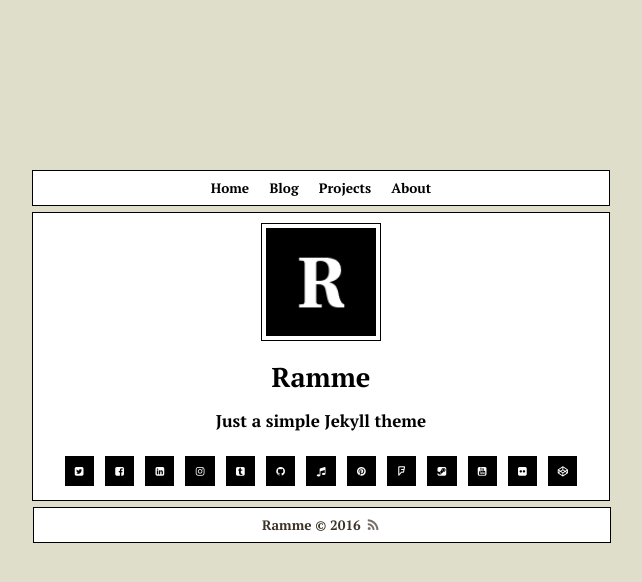
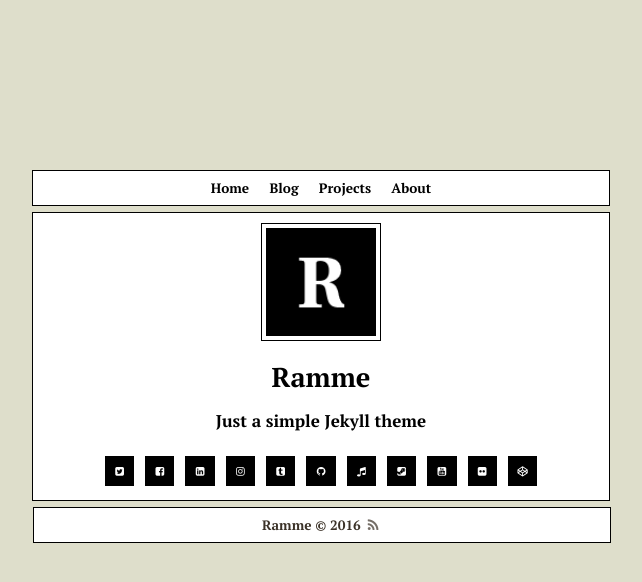
Before and after one commit to TolgaTatli/Ramme, a Jekyll site: the page built from index.html, in a window 1280 px wide. Shown: the top 582 px of the page, without its empty margins (319-961 px from the left). Built offline with Jekyll 4.4.1, drawn with Linux system fonts in a browser that asks for light colours; nearby versions of some CDN libraries; some web fonts are replaced.

```diff
--- a/_config.yml
+++ b/_config.yml
@@ -36,8 +36,8 @@ xing: #username
 instagram: username
 lastfm: username
 tumblr: username
-pinterest: username
-foursquare: username
+pinterest: #username
+foursquare: #username
 steam: username
 dribbble: #username
 youtube: username
```
